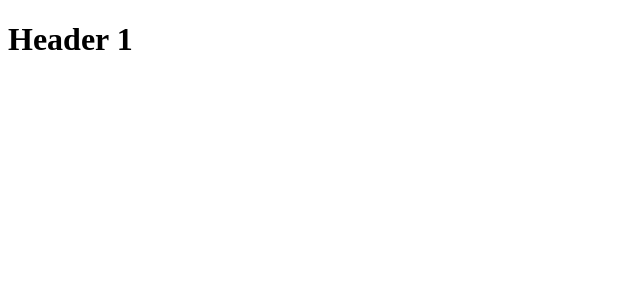
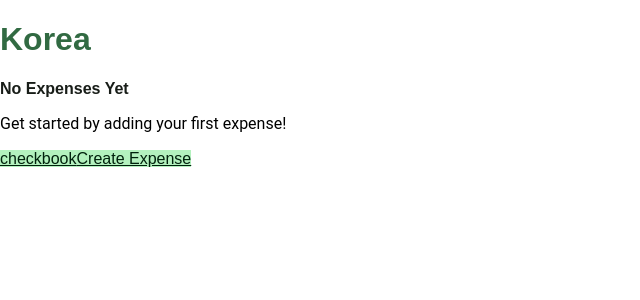
Before and after one commit to bonglrob/trip-expense-tracker, a React (Create React App) app: page /emptyexpenses in a window 1280 px wide. Shown: the top 300 px of the page, without its empty margins (0-640 px from the left). Built offline with nearby package versions, Linux system fonts and the light colour scheme.

Commit message:
add routing

```diff
--- a/package.json
+++ b/package.json
@@ -8,6 +8,7 @@
     "@testing-library/user-event": "^13.5.0",
     "react": "^18.3.1",
     "react-dom": "^18.3.1",
+    "react-router-dom": "^6.24.1",
     "react-scripts": "5.0.1",
     "web-vitals": "^2.1.4"
   },
--- a/src/App.js
+++ b/src/App.js
@@ -1,11 +1,17 @@
-function App() {
+import { Routes, Route } from 'react-router-dom';
+import EmptyExpenses from './components/EmptyExpenses.js';
+
+export default function App() {
   return (
     <div>
-      <header>
-        <h1>Header 1</h1>
-      </header>
+      {/* <Header> goes here */}
+      <main>
+        <Routes>
+          {/* <Route path="/" element={<Home />} /> */}
+          <Route path="/emptyexpenses" element={<EmptyExpenses />} />
+        </Routes>
+      </main>
+      {/* <Footer> goes here */}
     </div>
   );
 }
-
-export default App;
--- a/src/index.css
+++ b/src/index.css
@@ -0,0 +1,356 @@
+:root {
+  /* how to apply these colors: https://m3.material.io/styles/color/roles */
+
+  /* colors */
+  --color-primary: #316a42;
+  --color-secondary: #506352;
+  --color-tertiary: #3a656e;
+  --color-error: #ba1a1a;
+  /* use color-text-on for text/logos on the above colors */
+  --color-text-on: #ffffff;
+
+  --color-background-white: #ffffff;
+
+  --color-background: #f6fbf3;
+  /* dim for lower emphasis content */
+  --color-background-dim: #d7dbd4;
+
+  --color-background-on: #181d18;
+  --color-background-on-dim: #414941;
+
+  /* for containers and buttons that go on background */
+  --color-container-primary: #b3f1be;
+  --color-container-primary-on: #00210c;
+
+  /* for button hover */
+  --color-container-primary-bright: #bdf3c6;
+
+  --color-container-secondary: #d3e8d3;
+  --color-container-secondary-on: #0e1f12;
+
+  --color-container-tertiary: #bdeaf5;
+  --color-container-tertiary-on: #001f25;
+
+  --color-container-error: #ffdad6;
+  --color-container-error-on: #410002;
+
+  --color-shadow: #000000;
+  --color-outline: #717971;
+  --color-outline-dim: #c1c9bf;
+
+  --color-container-inverse: #2d322d;
+  --color-container-inverse-on: #eef2ea;
+  --color-container-inverse-on-link: #98d4a3;
+
+  /* fonts */
+  --font-header: "Raleway", Arial, Helvetica, sans-serif;
+  /* subheader also for buttons, navbar */
+  --font-subheader: "Cabin", Noto, sans-serif;
+  --font-body: "Roboto", Noto, sans-serif;
+}
+
+body {
+  font-family: var(--font-body);
+  margin: 0;
+  position: relative;
+  z-index: 1; /* Ensure body content is above the background image */
+}
+
+body::before {
+  content: "";
+  position: fixed;
+  top: 0;
+  left: 0;
+  width: 100%;
+  height: 100%;
+  /* background: url('../image/background.jpg') no-repeat center center fixed; */
+  background-size: cover;
+  opacity: 0.2; /* Adjust opacity as needed */
+  z-index: -1; /* Ensure the pseudo-element is below the body content */
+  pointer-events: none; /* Ensure the pseudo-element does not interfere with user interactions */
+}
+
+body.blank-background::before {
+  background: none;
+}
+
+h1, h2 {
+  font-family: var(--font-header);
+}
+
+h3 {
+  font-family: var(--font-subheader);
+}
+
+.badge, .btn {
+  font-family: var(--font-subheader);
+}
+
+.badge {
+  font-size: 1rem;
+}
+
+.btn-round {
+  border: 1px solid var(--color-background-dim);
+  border-radius: 1rem;
+  color: var(--color-background-on);
+}
+
+.btn-primary {
+  background-color: var(--color-container-primary);
+  color: var(--color-container-primary-on);
+  border-color: var(--color-container-primary);
+}
+
+.btn-primary:hover {
+  background-color: var(--color-container-primary-bright);
+  color: var(--color-container-primary-on);
+  border-color: var(--color-container-primary);
+}
+
+.btn-tertiary {
+  background-color: var(--color-tertiary);
+  color: var(--color-text-on);
+  border-color: var(--color-text-on);
+}
+
+.btn-tertiary:hover {
+  background-color: var(--color-container-tertiary);
+  color: var(--color-container-tertiary-on);
+  border-color: var(--color-container-tertiary-on);
+}
+
+.btn-delete {
+  background-color: var(--color-error);
+  color: var(--color-container-error);
+  border-color: var(--color-container-error);
+}
+
+.btn-delete:hover {
+  background-color: var(--color-error);
+  color: var(--color-container-primary-on);
+  border-color: var(--color-container-error);
+}
+
+.color-primary {
+  color: var(--color-primary);
+}
+
+.color-error {
+  color: var(--color-error);
+}
+
+.color-filter-secondary-on {
+  color: var(--color-container-secondary-on);
+}
+
+.form-check-input:checked {
+  background-color: var(--color-tertiary);
+  border-color: var(--color-tertiary);
+}
+
+.color-filter-btn {
+  background-color: var(--color-background-dim);
+  color: var(--color-background-on-dim);
+}
+
+.color-filter-active {
+  border-radius: 6px;
+  background-color: var(--color-container-secondary);
+  color: var(--color-container-secondary-on);
+}
+
+.input-group-text {
+  border-radius: 5px 0 0 5px;
+  background-color: var(--color-container-inverse-on);
+}
+
+.fit-content {
+  height: fit-content;
+}
+
+.filter-name {
+  opacity: 90%;
+}
+
+div.card {
+  border-color: var(--color-outline-dim);
+}
+
+.name-emphasis {
+  font-weight: 500;
+  color: var(--color-secondary);
+}
+
+.card-title {
+  color: var(--color-background-on);
+  font-size: 1rem;
+}
+
+.card-dollar-amt {
+  font-family: "Roboto";
+  font-size: 1rem;
+  color: var(--color-primary);
+}
+
+.card-currency-amt {
+  font-size: 0.8rem;
+  margin-bottom: 0.2rem;
+}
+
+.card-date {
+  font-size: 0.8rem;
+  opacity: 60%;
+}
+
+.icon.size-12 {
+  font-size: 12px;
+  font-weight: 600;
+}
+
+/* My Trips */
+.trip-card {
+  flex: 0 0 300px;
+  margin: .5rem;
+  font-size: 1rem;
+  color: var(--color-background-on-dim);
+  box-shadow: 0 1px 3px rgba(0, 0, 0, 0.16), 01px 3px rgba(0, 0, 0, 0.23);
+}
+
+.trip-card .card-title {
+  font-size: 1.25rem;
+}
+
+.trip-card:hover {
+  background-color: var(--color-primary);
+  color: var(--color-text-on);
+  border-color: var(--color-text-on);
+
+  .card-title {
+      color: inherit;
+  }
+}
+.create-trip-card {
+  flex: 0 0 300px;
+  height: 57px;
+  margin: .5rem;
+  font-size: 1rem;
+  background-color: var(--color-container-primary);
+  color: var(--color-container-primary-on);
+  border-color: var(--color-container-primary);
+  box-shadow: 0 1px 3px rgba(0, 0, 0, 0.16), 01px 3px rgba(0, 0, 0, 0.23);
+}
+
+.create-trip-card:hover {
+  background-color: var(--color-container-primary-bright);
+  color: var(--color-container-primary-on);
+  border-color: var(--color-container-primary);
+}
+
+.create-trip-card .card-title {
+  font-size: 1rem;
+}
+
+/* Create Trip */
+.create-trip input {
+  max-width: 75%;
+}
+
+.create-trip img {
+  max-height: 10%;
+  border-radius: var(--bs-border-radius) var(--bs-border-radius) 0 0;
+}
+
+/* Landing Page */
+.landing-cover {
+  display: block;
+  padding-top: 8rem;
+  padding-bottom: 8rem;
+  /* background-image: url('../image/plane.jpg'); */
+  background-size: cover;
+  background-color: var(--color-background-white);
+  background-position: center;
+  justify-content: center;
+  text-align: center;
+}
+
+.about-section {
+  background-color: var(--color-background);
+  padding: 1rem;
+}
+
+/* Icons */
+.material-symbols-outlined {
+font-variation-settings:
+'FILL' 0,
+'wght' 400,
+'GRAD' 0,
+'opsz' 24
+}
+
+.material-icons {
+  position: relative;
+  top: 5px;
+  font-size: 2rem;
+}
+
+.github {
+  max-width: 1.25rem;
+  max-height: 1.25rem;
+}
+
+/* Header */
+.logo {
+  font-size: 2rem;
+  color: var(--color-text-on)
+}
+
+.logo:hover {
+  color:var(--color-container-primary)
+}
+
+.header-nav {
+  position: static;
+  top: 0;
+  width: 100%;
+  color: var(--color-text-on);
+  background-color: var(--color-primary);
+  padding: .5rem 3rem .5rem 1rem;
+  font-family: var(--font-header);
+  font-size: 1.5rem;
+}
+
+.nav {
+  align-items: center;
+}
+
+.nav-item.empty {
+  flex: 1;
+}
+
+/* Footer */
+footer {
+  /* bottom: 0; */
+  width: 100%;
+  color: var(--color-text-on);
+  background-color: var(--color-secondary);
+  padding: 1rem;
+  font-family: var(--font-body);
+}
+
+/* Main Navbar */
+.main-nav nav {
+  justify-content: space-between;
+}
+
+@media (min-width: 768px) {
+  .create-trip input {
+      max-width: 30%;
+  }
+}
+
+@media (min-width: 992px) {
+  .create-trip input {
+      max-width: 55%;
+  }
+}
--- a/src/index.js
+++ b/src/index.js
@@ -1,11 +1,14 @@
 import React from 'react';
 import ReactDOM from 'react-dom/client';
 import './index.css';
+import { BrowserRouter } from 'react-router-dom';
 import App from './App';
 
 const root = ReactDOM.createRoot(document.getElementById('root'));
 root.render(
   <React.StrictMode>
-    <App />
+    <BrowserRouter>
+      <App />
+    </BrowserRouter>
   </React.StrictMode>
 );
```
Also changed, not shown: 1 other file (tests, documents, lock files or other folders).
